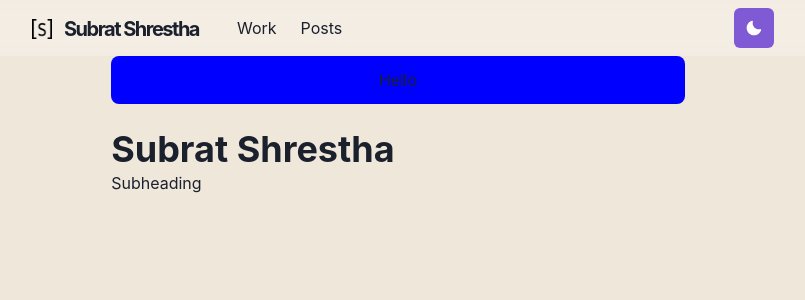
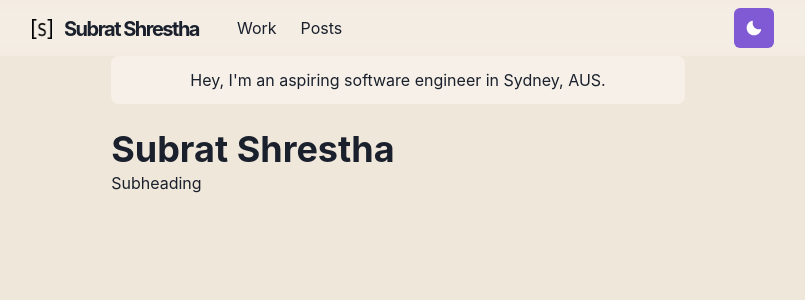
Before and after one commit to SubratShrestha/portfolio-next, a Next.js app: page / in a window 1280 px wide. Shown: the top 300 px of the page, without its empty margins (242-1047 px from the left). Built offline with nearby package versions, Linux system fonts and the light colour scheme.

Commit message:
Added a font provider and fixed ugly red box

```diff
--- /dev/null
+++ b/components/layouts/fonts.js
@@ -0,0 +1,13 @@
+import { Global } from '@emotion/react';
+
+const FontProvider = () => {
+  return (
+    <Global
+      styles={`
+            @import url("https://fonts.googleapis.com/css2?family=M+PLUS+Rounded+1C:wght@300;700&display=swap");
+        `}
+    />
+  );
+};
+
+export default FontProvider;
--- a/pages/_app.js
+++ b/pages/_app.js
@@ -1,10 +1,12 @@
 import { ChakraProvider } from '@chakra-ui/react';
 import Main from '../components/main';
-import theme from "../libs/theme";
+import theme from '../libs/theme';
+import FontProvider from '../components/layouts/fonts';
 
 const Website = ({ Component, pageProps, router }) => {
   return (
     <ChakraProvider theme={theme}>
+      <FontProvider />
       <Main router={router}>
         <Component {...pageProps} key={router.route} />
       </Main>
--- a/pages/index.js
+++ b/pages/index.js
@@ -1,10 +1,16 @@
-import { Container, Box, Heading } from '@chakra-ui/react';
+import { Container, Box, Heading, useColorModeValue } from '@chakra-ui/react';
 
 const Page = () => {
   return (
     <Container>
-      <Box borderRadius="lg" bg="blue" p={3} mb={6} align="center">
-        Hello
+      <Box
+        borderRadius="lg"
+        bg={useColorModeValue('whiteAlpha.500', 'whiteAlpha.200')}
+        p={3}
+        mb={6}
+        align="center"
+      >
+        Hey, I'm an aspiring software engineer in Sydney, AUS.
       </Box>
 
       <Box display={{ md: 'flex' }}>
```
